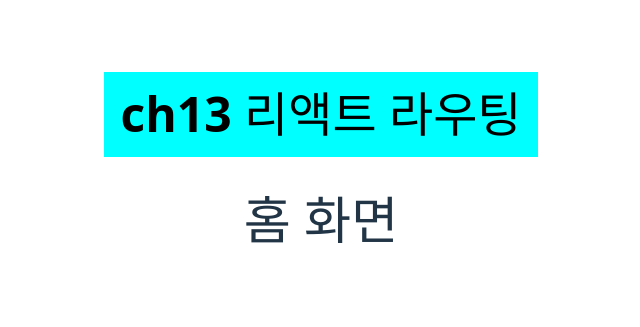
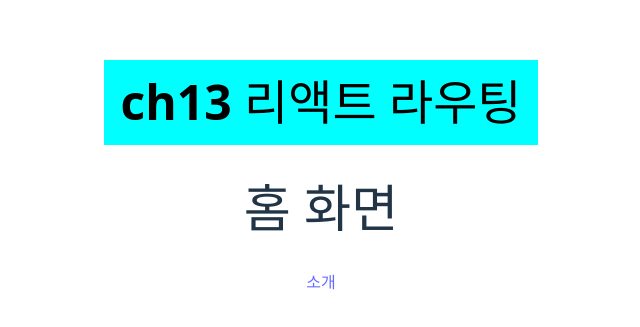
Before and after one commit to reokkamy/React-WorkSpace-k6-0806, a React (Vite) app in the folder ch13-vite-test/: page / in a window 1280 px wide. Shown: the part 239-566 px from the top of the page, without its empty margins (319-959 px from the left). Built offline with nearby package versions, Linux system fonts and the light colour scheme.

Commit message:
6교시, 리액트 라우팅기본 라우팅 확인2. <Link> 이용해서 링크 이동하기

```diff
--- a/ch13-vite-test/src/pages/Home.jsx
+++ b/ch13-vite-test/src/pages/Home.jsx
@@ -1,7 +1,10 @@
+import { Link } from 'react-router-dom';
+
 const Home = () => {
   return (
     <div>
       <h1>홈 화면</h1>
+      <Link to="/about">소개</Link>
     </div>
   );
 };
```
